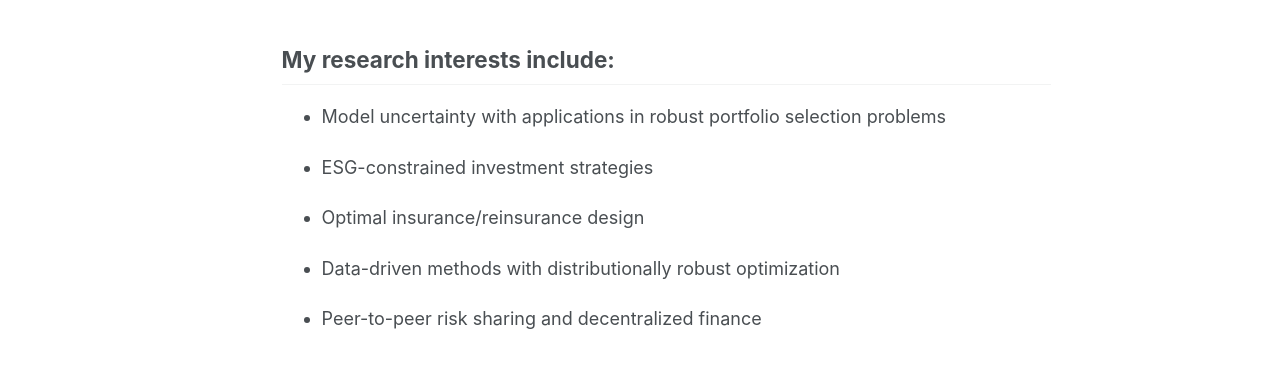
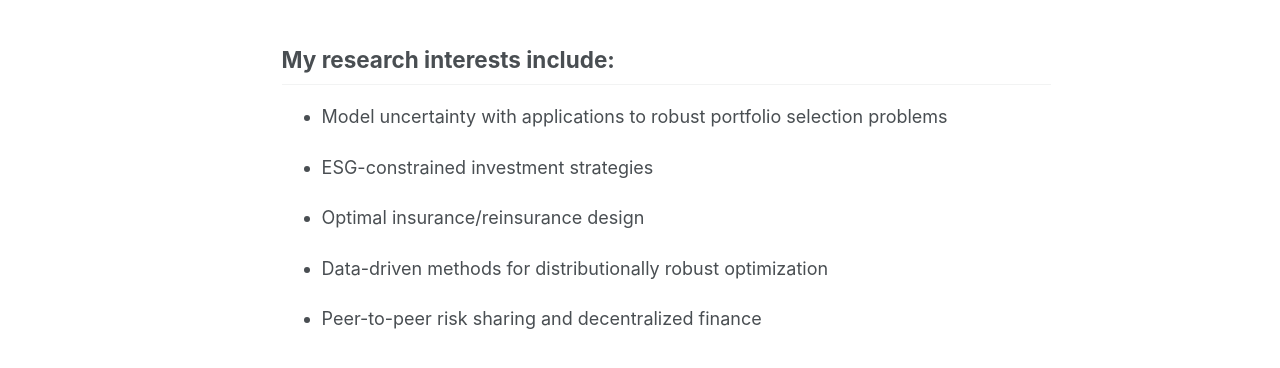
Before and after one commit to ZhiqiaoSong/zhiqiaosong.github.io, a Jekyll site: the page built from _pages/about.md, in a window 1280 px wide and 1336 px high. Shown: the part 599-967 px from the top of the window. Built offline with Jekyll 4.4.1, drawn with Linux system fonts in a browser that asks for light colours; a script that is not in the unit is left out.

Commit message:
Update about.md

```diff
--- a/_pages/about.md
+++ b/_pages/about.md
@@ -24,12 +24,12 @@ I obtained a double Bachelor's degree in Actuarial Science and Actuarial Mathema
 
 ## My research interests include:
 
-* Model uncertainty with applications in robust portfolio selection problems
+* Model uncertainty with applications to robust portfolio selection problems
 
 * ESG-constrained investment strategies
 
 * Optimal insurance/reinsurance design
 
-* Data-driven methods with distributionally robust optimization
+* Data-driven methods for distributionally robust optimization
 
 * Peer-to-peer risk sharing and decentralized finance
```
